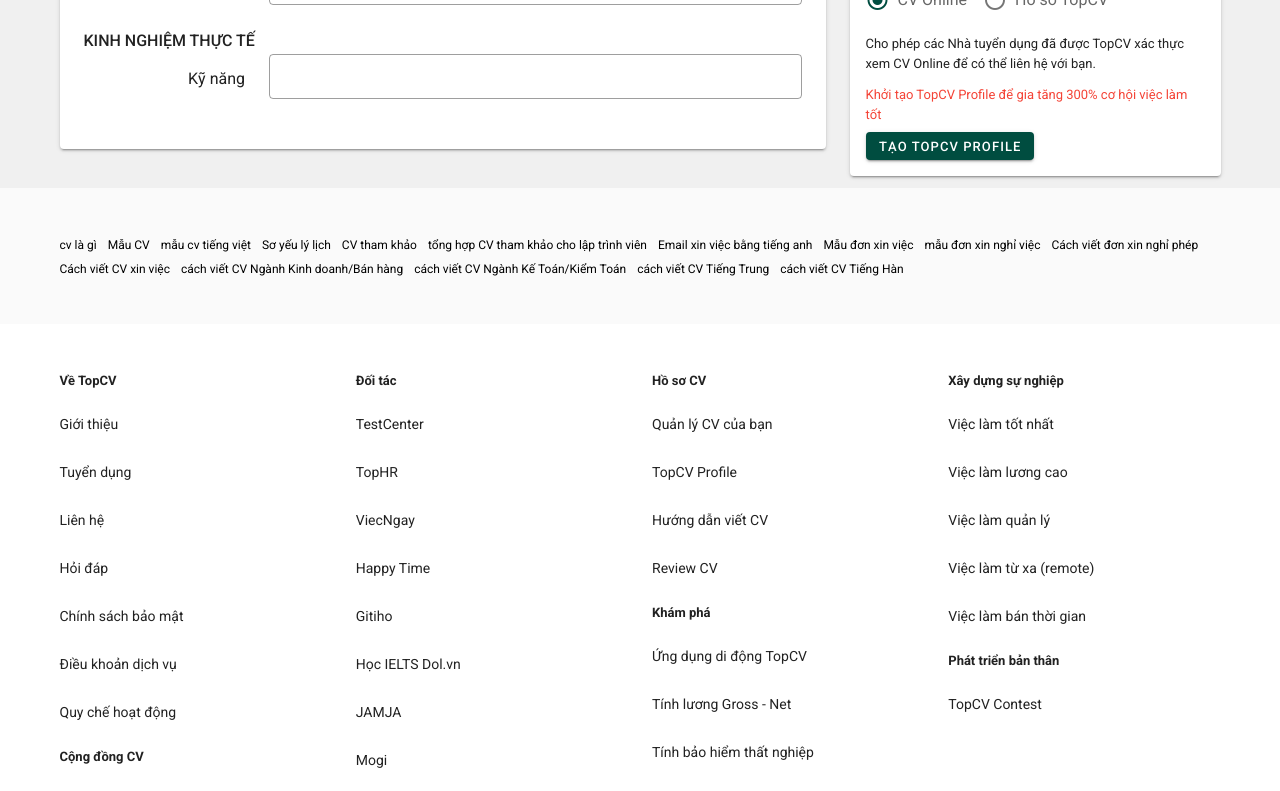
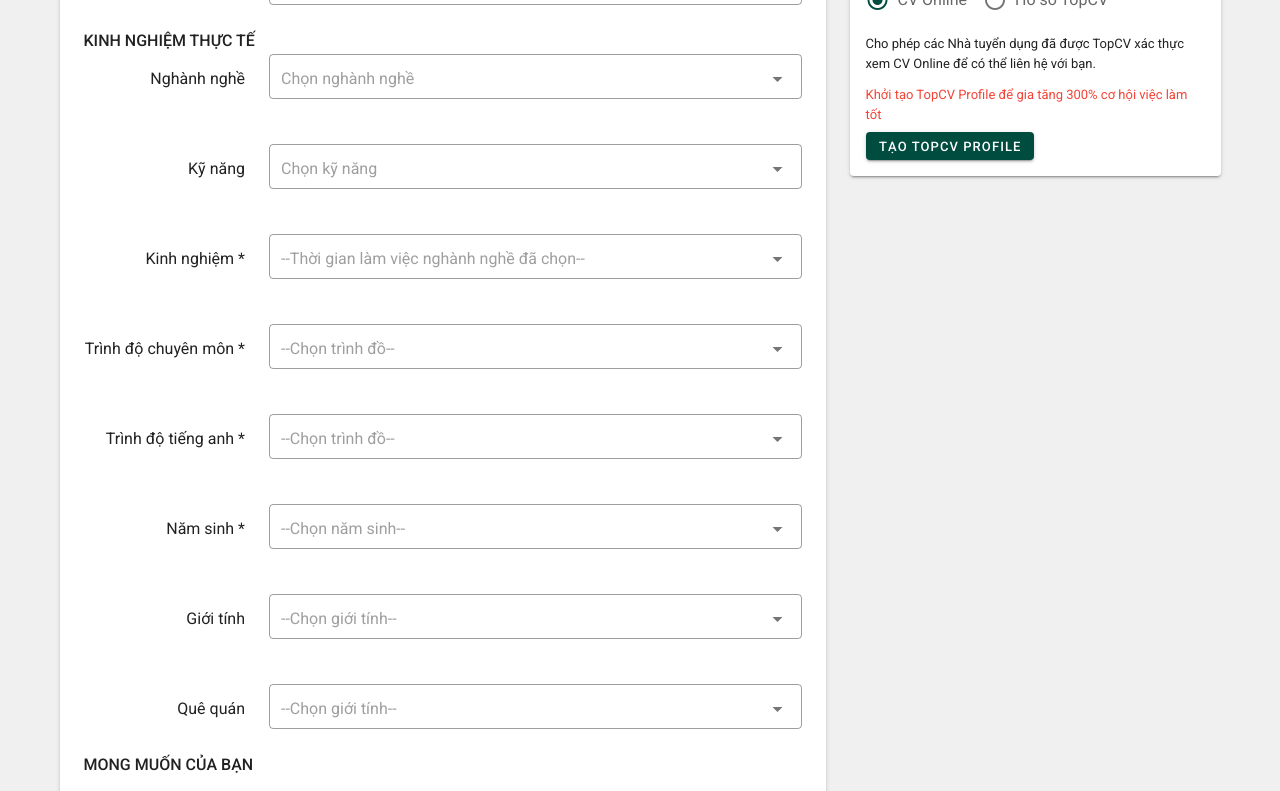
Before and after one commit to tanhuynh4019/cvfree, a Vue app: page /cai-dat-goi-y-viec-lam in a window 1280 px wide. Shown: the part 420-1211 px from the top of the page. Built offline with nearby package versions, Linux system fonts and the light colour scheme.

Commit message:
create f MI

```diff
--- a/src/components/Header.vue
+++ b/src/components/Header.vue
@@ -404,6 +404,7 @@
             {
               name: "Trắc nghiệm MI",
               icon: "mdi-message-text",
+              link: '/trac-nghiem-da-tri-thong-minh-multiple-intelligences-test'
             },
           ],
         },
--- a/src/views/Users/JobSuggestionSettings.vue
+++ b/src/views/Users/JobSuggestionSettings.vue
@@ -25,20 +25,34 @@
                             <div>
                                 <h6>THÔNG TIN CÁ NHÂN</h6>
                                 <v-row>
+                                    <v-col sm="12">
+                                        <v-row>
                                             <v-col sm="3">
                                                 <div class="float-end mt-2">
                                                     Họ và tên *
                                                 </div>
                                             </v-col>
                                             <v-col sm="9">
-                         <v-text-field
-                         dense
-                         color="#004D40"
-                            outlined
-                        ></v-text-field>
+                                                <v-text-field dense v-model="formJobSuggestionSettings.fullname" color="#004D40" outlined></v-text-field>
+                                            </v-col>
+                                        </v-row>
                                     </v-col>
                                 </v-row>
                                 <h6>KINH NGHIỆM THỰC TẾ</h6>
+                                <v-row>
+                                    <v-col sm="12">
+                                        <v-row>
+                                            <v-col sm="3">
+                                                <div class="float-end mt-2">
+                                                    Nghành nghề
+                                                </div>
+                                            </v-col>
+                                            <v-col sm="9">
+                                                <v-select v-model="formJobSuggestionSettings.categoryIds" outlined multiple :items="selected.careers" placeholder="Chọn nghành nghề" dense></v-select>
+                                            </v-col>
+                                        </v-row>
+                                    </v-col>
+                                    <v-col sm="12">
                                         <v-row>
                                             <v-col sm="3">
                                                 <div class="float-end mt-2">
@@ -46,11 +60,90 @@
                                                 </div>
                                             </v-col>
                                             <v-col sm="9">
-                         <v-text-field
-                         dense
-                         color="#004D40"
-                            outlined
-                        ></v-text-field>
+                                                <v-select v-model="formJobSuggestionSettings.skillIds" multiple outlined :items="selected.skiills" placeholder="Chọn kỹ năng" dense></v-select>
+                                            </v-col>
+                                        </v-row>
+                                    </v-col>
+                                    <v-col sm="12">
+                                        <v-row>
+                                            <v-col sm="3">
+                                                <div class="float-end mt-2">
+                                                    Kinh nghiệm *
+                                                </div>
+                                            </v-col>
+                                            <v-col sm="9">
+                                                <v-select v-model="formJobSuggestionSettings.exp" outlined :items="selected.exps" placeholder="--Thời gian làm việc nghành nghề đã chọn--" dense></v-select>
+                                            </v-col>
+                                        </v-row>
+                                    </v-col>
+                                    <v-col sm="12">
+                                        <v-row>
+                                            <v-col sm="3">
+                                                <div class="float-end mt-2">
+                                                    Trình độ chuyên môn *
+                                                </div>
+                                            </v-col>
+                                            <v-col sm="9">
+                                                <v-select v-model="formJobSuggestionSettings.level" outlined  :items="selected.levels" placeholder="--Chọn trình đồ--" dense></v-select>
+                                            </v-col>
+                                        </v-row>
+                                    </v-col>
+                                    <v-col sm="12">
+                                        <v-row>
+                                            <v-col sm="3">
+                                                <div class="float-end mt-2">
+                                                    Trình độ tiếng anh *
+                                                </div>
+                                            </v-col>
+                                            <v-col sm="9">
+                                                <v-select v-model="formJobSuggestionSettings.englishLevel" outlined  :items="selected.englishLevel" placeholder="--Chọn trình đồ--" dense></v-select>
+                                            </v-col>
+                                        </v-row>
+                                    </v-col>
+                                    <v-col sm="12">
+                                        <v-row>
+                                            <v-col sm="3">
+                                                <div class="float-end mt-2">
+                                                    Năm sinh *
+                                                </div>
+                                            </v-col>
+                                            <v-col sm="9">
+                                                <v-select v-model="formJobSuggestionSettings.dob" outlined  :items="selected.dobs" placeholder="--Chọn năm sinh--" dense></v-select>
+                                            </v-col>
+                                        </v-row>
+                                    </v-col>
+                                    <v-col sm="12">
+                                        <v-row>
+                                            <v-col sm="3">
+                                                <div class="float-end mt-2">
+                                                    Giới tính
+                                                </div>
+                                            </v-col>
+                                            <v-col sm="9">
+                                                <v-select v-model="formJobSuggestionSettings.gender" outlined  :items="selected.gender" placeholder="--Chọn giới tính--" dense></v-select>
+                                            </v-col>
+                                        </v-row>
+                                    </v-col>
+                                    <v-col sm="12">
+                                        <v-row>
+                                            <v-col sm="3">
+                                                <div class="float-end mt-2">
+                                                    Quê quán
+                                                </div>
+                                            </v-col>
+                                            <v-col sm="9">
+                                                <v-select v-model="formJobSuggestionSettings.hometown" outlined  :items="selected.hometown" placeholder="--Chọn giới tính--" dense></v-select>
+                                            </v-col>
+                                        </v-row>
+                                    </v-col>
+                                </v-row>
+                                <h6>MONG MUỐN CỦA BẠN</h6>
+                                <v-row>
+                                  <v-col sm="3">
+
+                                  </v-col>
+                                  <v-col sm="9">
+
                                   </v-col>
                                 </v-row>
                             </div>
@@ -73,6 +166,42 @@
 import ProfileUser from "../../components/Users/ProfileUser.vue";
 export default {
     name: "JobSuggestionSettings",
+    data() {
+        return {
+            selected: {
+                careers: ["An toàn lao động", "Bán hàng kỷ thuật", "Bán lẻ/ bán sỉ"],
+                companyFields: ["Bất động sản", "Cơ khí", "Cơ quan nhà nước"],
+                exps: ['1 năm kinh nghiệm', 'Dưới 1 năm kinh nghiệm'],
+                levels: ['Sinh viên', 'Mới ra trường'],
+                skiills: [".NET", 'NodeJS'],
+                city: ["Hồ Chí Minh", "Bình Dương", "Hà Nội"],
+                position: ["Nhân viên", "Trưởng nhóm", "Quản lý/ Giám sát"],
+                type: ["Toàn thời gian", "Bán thời gian", "Thực tập"],
+                salary: ["Dưới 3 triệu", "3 - 5 triệu", "5 - 7 triệu"],
+                englishLevel: ['Không biết', 'Đọc hiểu cơ bản'],
+                gender: ['Nam', 'Nữ'],
+                dobs: [1999,2000],
+                hometown: ['Bình Dương']
+            },
+            formJobSuggestionSettings: {
+                fullname: "",
+                categoryIds: [],
+                skillIds: [],
+                exp: "",
+                level: "",
+                englishLevel: "",
+                dob: "",
+                gender: "",
+                hometown: "",
+                primary_cv_id: "",
+                job_type: "",
+                salary: "",
+                location_selector: "",
+                note: "",
+                expectation: "",
+            },
+        };
+    },
     components: {
         ProfileUser,
     },
```
Also changed, not shown: src/views/Users/ViewProfile.vue (+4 -19 lines). Lines whose indentation alone changed are shown as unchanged.
